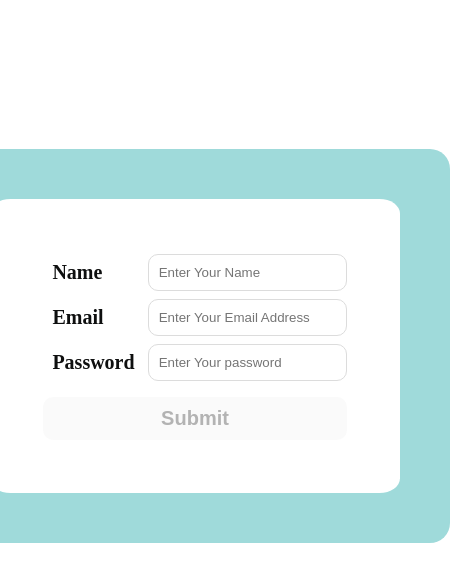
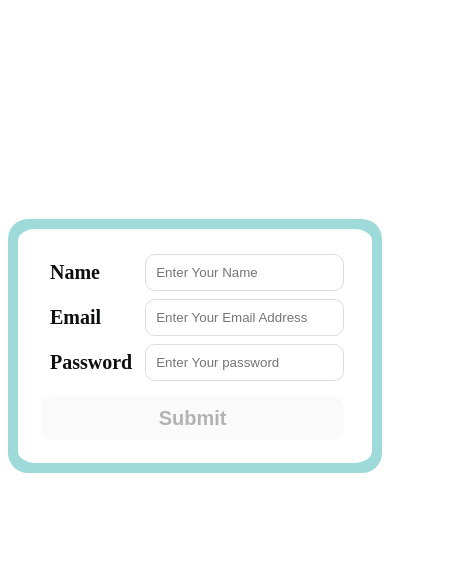
Before and after one commit to hazeemmohamed/Simple-Form-Validation, a plain HTML site: page index.html in a window 390 px wide. Shown: the whole page, 450 px wide, since content can reach past the window. Drawn offline with Linux system fonts and the light colour scheme.

```diff
--- a/style.css
+++ b/style.css
@@ -47,3 +47,17 @@ body{
     border-radius: 10px;
     border: 1px solid gainsboro;
 }
+
+@media screen and (max-width:667px) {
+    .MainContainer {
+        width: 100%;
+        padding: 10px;
+display: flex;
+    justify-content: center;
+    align-items: center;    }
+
+    .container {
+        width: 100%;
+        padding: 20px;
+    }
+}
```
